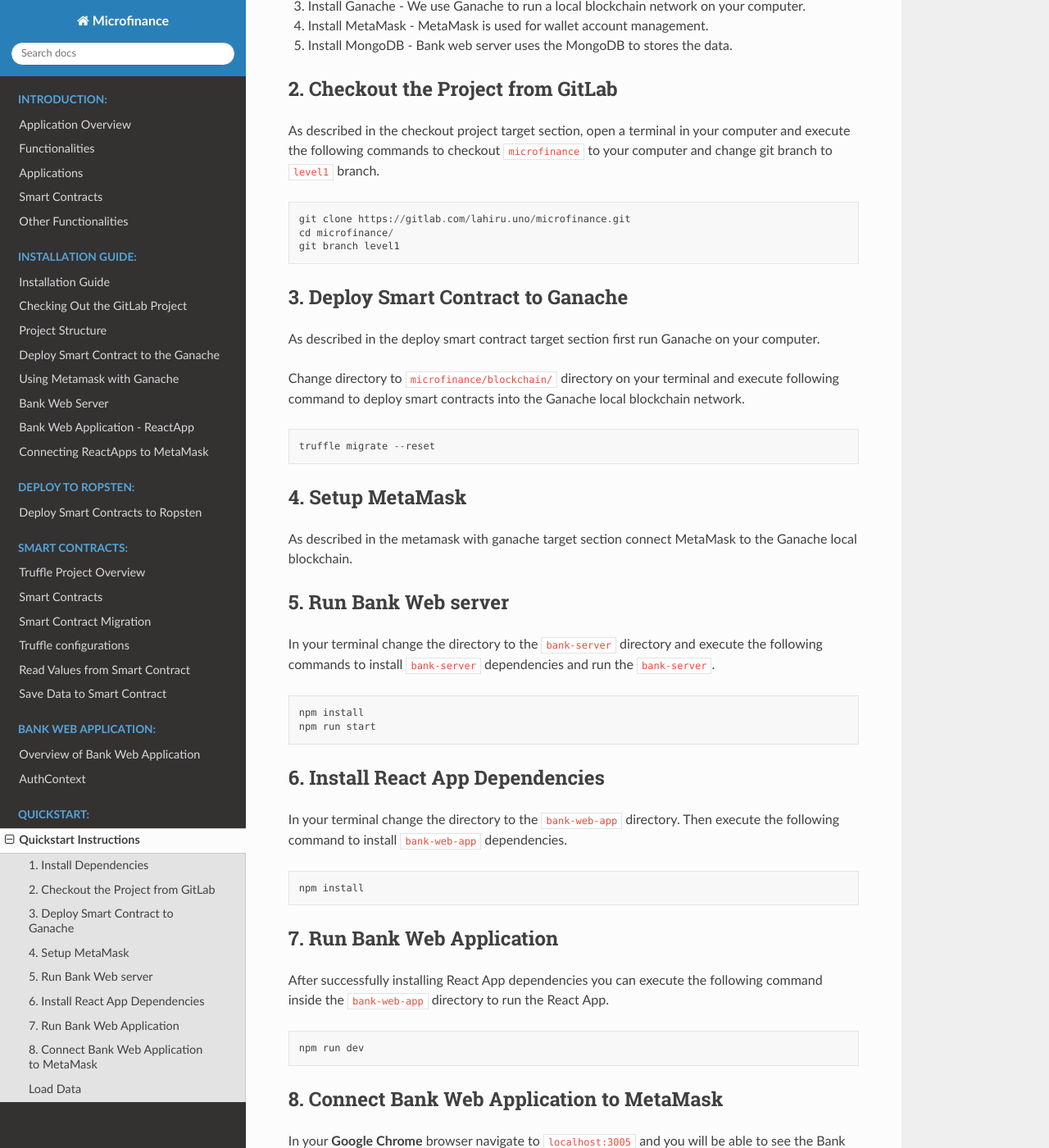
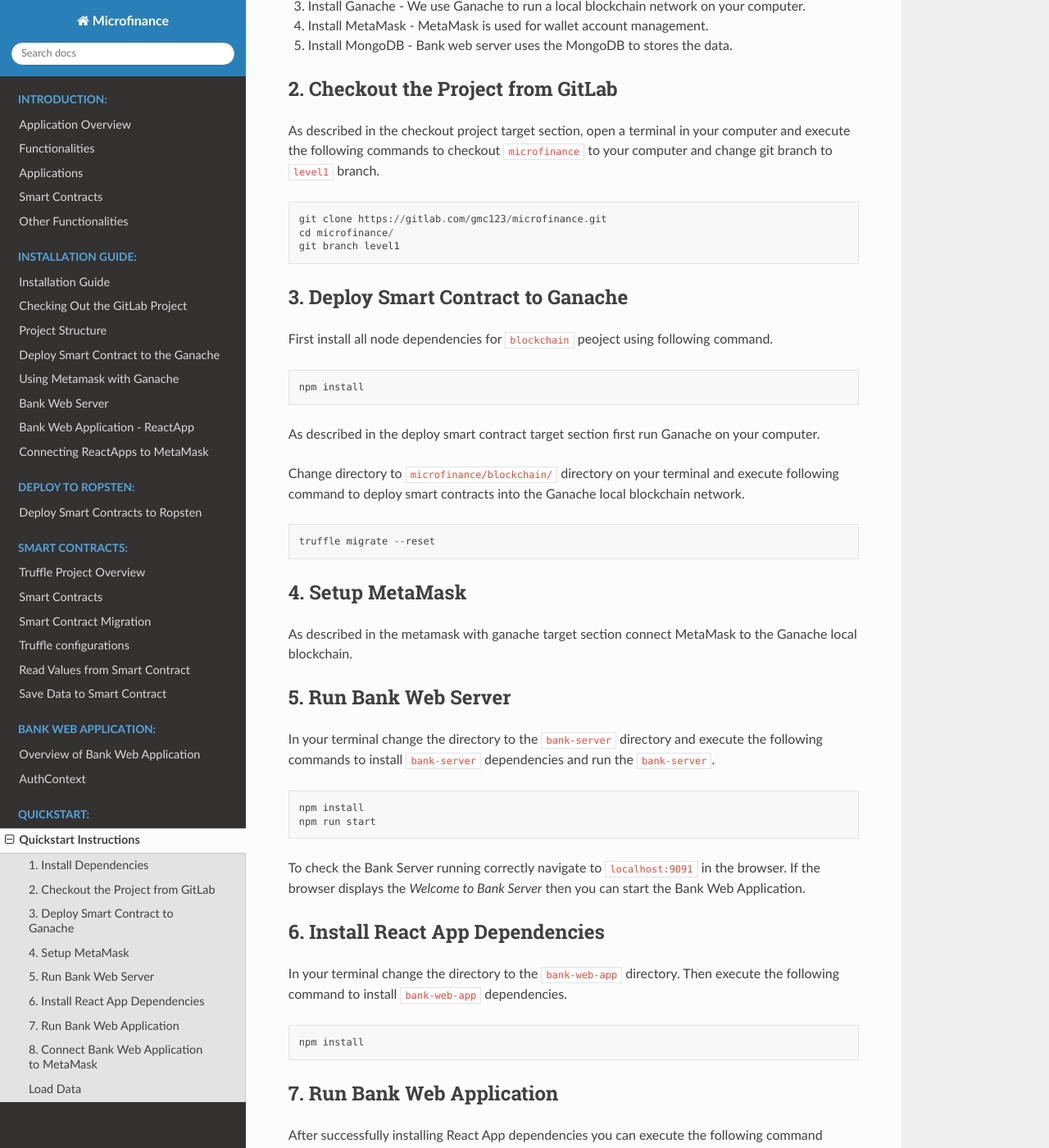
Before and after one commit to NivedithaKarthikeyan/LandregistryApp, a Sphinx documentation site: the page built from docs/source/quickstart/instructions.rst, in a window 1280 px wide and 1400 px high, scrolled down 340 px. Shown: the whole window at 82% size. Built offline with Sphinx 7.4.7 and the Read the Docs theme 2.0.0, drawn with Linux system fonts in a browser that asks for light colours; some of the changed text lies outside the part shown.

Commit message:
fix issues in docs

```diff
--- a/docs/source/quickstart/instructions.rst
+++ b/docs/source/quickstart/instructions.rst
@@ -19,13 +19,17 @@
 open a terminal in your computer and execute the following commands to checkout ``microfinance`` to your computer and
 change git branch to ``level1`` branch. ::
 
-    git clone https://gitlab.com/lahiru.uno/microfinance.git
+    git clone https://gitlab.com/gmc123/microfinance.git
     cd microfinance/
     git branch level1
 
 
 3. Deploy Smart Contract to Ganache
 ------------------------------------
+
+First install all node dependencies for ``blockchain`` peoject using following command. ::
+
+    npm install
 
 As described in the :ref:`deploy smart contract target` section first run Ganache on your computer.
 
@@ -39,7 +43,7 @@
 
 As described in the :ref:`metamask with ganache target` section connect MetaMask to the Ganache local blockchain.
 
-5. Run Bank Web server
+5. Run Bank Web Server
 -----------------------
 
 In your terminal change the directory to the ``bank-server`` directory and execute the following commands to
@@ -47,6 +51,9 @@
 
     npm install
     npm run start
+
+To check the Bank Server running correctly navigate to ``localhost:9091`` in the browser.
+If the browser displays the *Welcome to Bank Server* then you can start the Bank Web Application.
 
 6. Install React App Dependencies
 ---------------------------------
@@ -62,6 +69,8 @@
 After successfully installing React App dependencies you can execute the following command inside the ``bank-web-app`` directory to run the React App. ::
 
     npm run dev
+
+No navigate to ``localhost:3005`` to in the browser to view the Bank Web Application.
 
 8. Connect Bank Web Application to MetaMask
 -------------------------------------------
```
Also changed, not shown: docs/source/images/other_functionalities.png.
